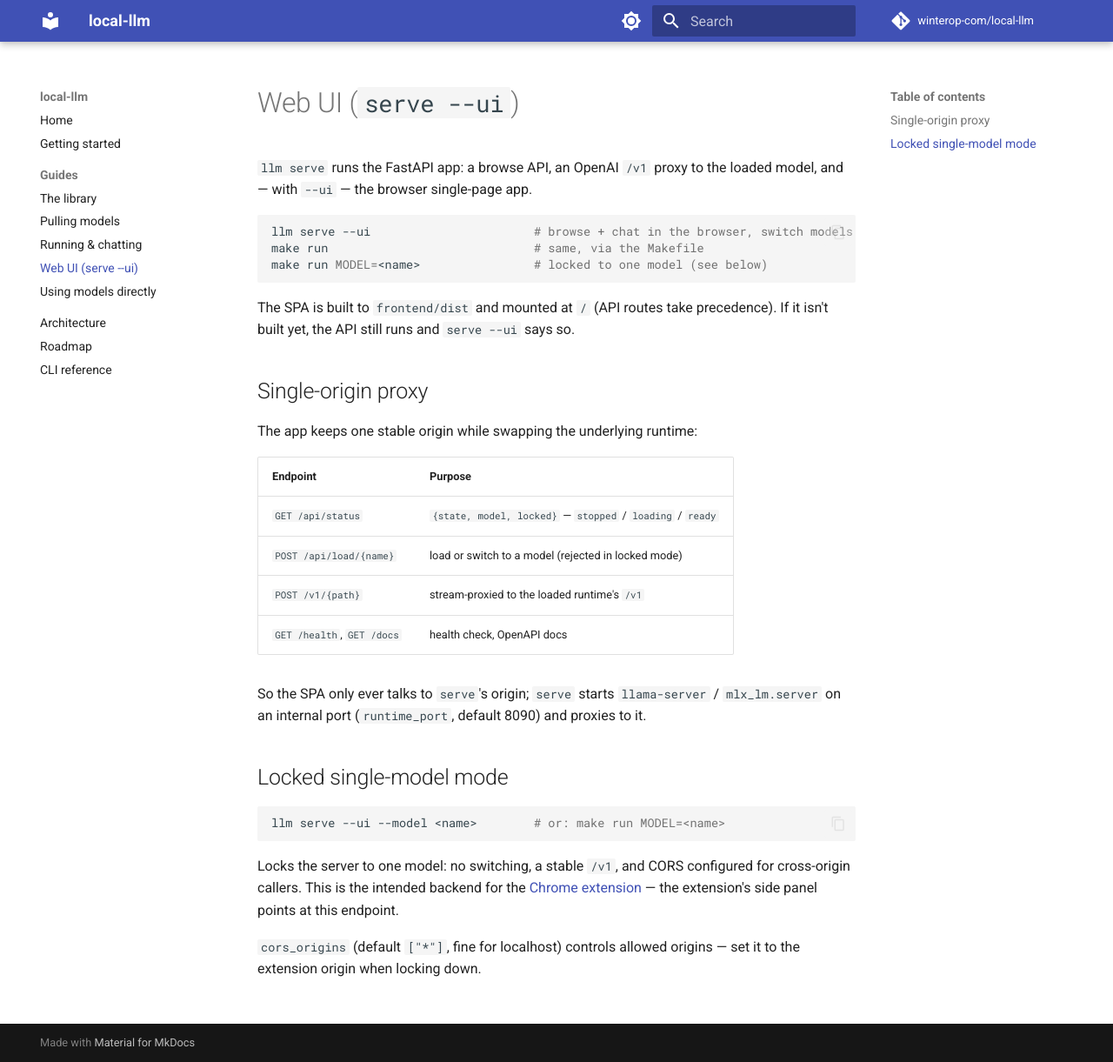
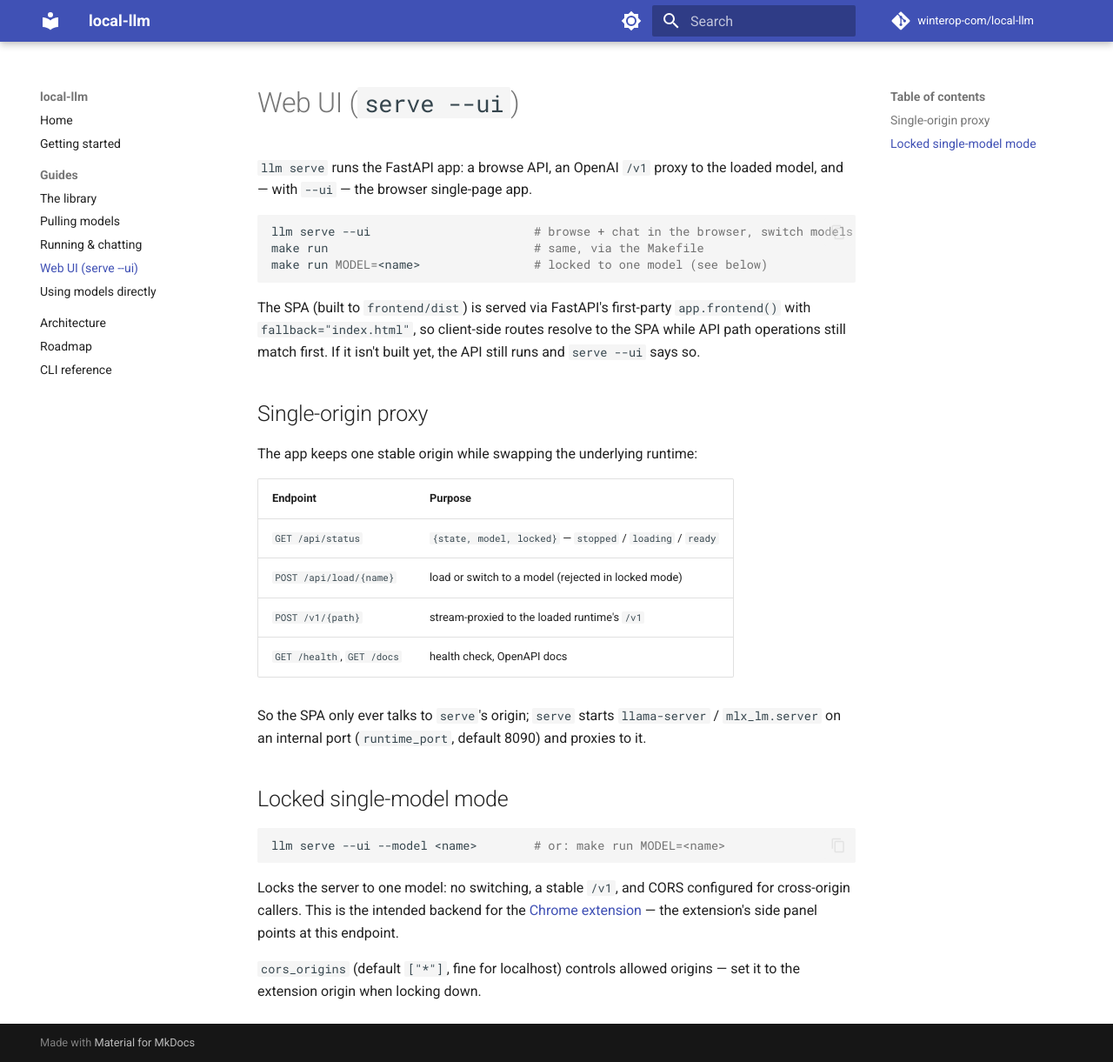
Before and after one commit to winterop-com/stabbur, an MkDocs documentation site: the page built from docs/guides/web-ui.md, in a window 1280 px wide and 1221 px high. Shown: the whole window at 87% size. Built offline with MkDocs 1.6.1 and Material for MkDocs 9.7.7, drawn with Linux system fonts in a browser that asks for light colours; comment, search, counter and statistics services are not loaded.

Commit message:
feat(serve): use FastAPI app.frontend() for the SPA + Annotated DI
- serve the SPA via FastAPI's first-party app.frontend(directory, fallback=
  "index.html") instead of a manual StaticFiles mount — client-side routing
  falls back to index.html, API path operations still match first
- serving router uses Annotated[ServerManager, Depends(get_manager)] DI
- verified: / and client routes serve the SPA, /api/* and /health win; streaming
  /v1 proxy intact

````diff
--- a/docs/guides/web-ui.md
+++ b/docs/guides/web-ui.md
@@ -9,8 +9,10 @@ make run                             # same, via the Makefile
 make run MODEL=<name>                # locked to one model (see below)
 ```
 
-The SPA is built to `frontend/dist` and mounted at `/` (API routes take
-precedence). If it isn't built yet, the API still runs and `serve --ui` says so.
+The SPA (built to `frontend/dist`) is served via FastAPI's first-party
+`app.frontend()` with `fallback="index.html"`, so client-side routes resolve to
+the SPA while API path operations still match first. If it isn't built yet, the
+API still runs and `serve --ui` says so.
 
 ## Single-origin proxy
 
````
Also changed, not shown: 2 other files.
